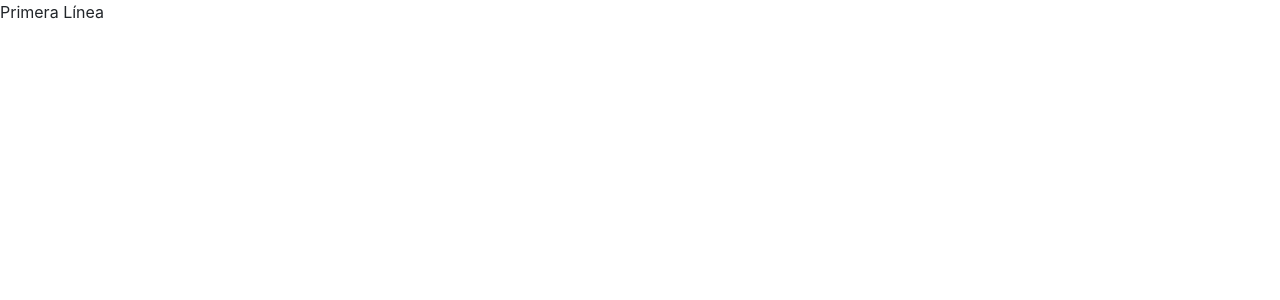
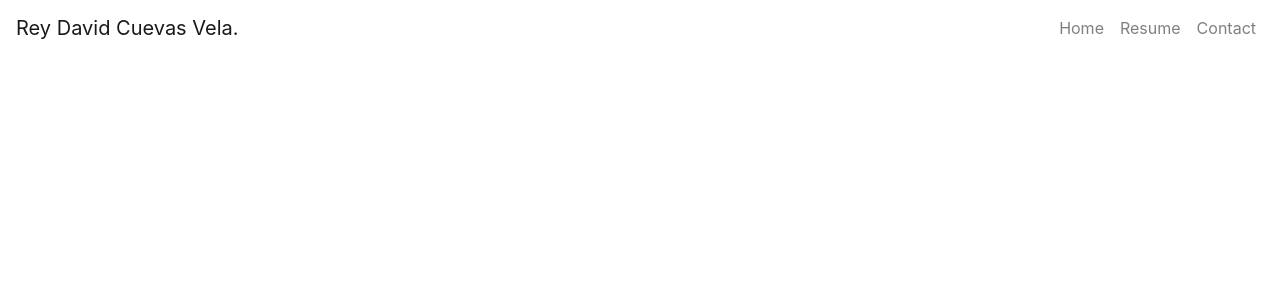
Before and after one commit to redacuve/my-portfolio, a React (Create React App) app: page / in a window 1280 px wide. Shown: the top 300 px of the page. Built offline with nearby package versions, Linux system fonts and the light colour scheme.

Commit message:
created the navbar

```diff
--- a/package.json
+++ b/package.json
@@ -7,7 +7,9 @@
     "@testing-library/react": "^9.3.2",
     "@testing-library/user-event": "^7.1.2",
     "react": "^16.13.1",
+    "react-bootstrap": "^1.0.1",
     "react-dom": "^16.13.1",
+    "react-router-dom": "^5.2.0",
     "react-scripts": "3.4.1"
   },
   "scripts": {
--- a/src/App.js
+++ b/src/App.js
@@ -1,4 +1,19 @@
 import React from 'react';
+// CSS
+
+// External Libraries
+import {
+    BrowserRouter as Router,
+    Switch,
+    Route,
+    Link
+  } from "react-router-dom";
+
+// Bootstrap Components
+import Container from 'react-bootstrap/Container';
+
+// My Components
+import NavBar from './components/NavBar';
 
 class App extends React.Component {
     constructor(props){
@@ -8,7 +23,12 @@
 
     render(){
         return(
-            <div>Primera Línea</div>
+            <Router>
+                <NavBar />
+                <Container fluid={true}>
+
+                </Container>
+            </Router>
         );
     }
 
--- /dev/null
+++ b/src/components/NavBar.js
@@ -0,0 +1,22 @@
+import React from 'react';
+import Navbar from 'react-bootstrap/Navbar';
+import Nav from 'react-bootstrap/Nav';
+import Link from 'react-router-dom/Link'
+
+function NavBar() {
+    return(
+        <Navbar bg="transparent" expand="lg">
+            <Navbar.Brand>Rey David Cuevas Vela.</Navbar.Brand>
+            <Navbar.Toggle aria-controls="navbar-toggle" />
+            <Navbar.Collapse id="navbar-toggle">
+                <Nav className="ml-auto">
+                    <Link className="nav-link" to="/">Home</Link>
+                    <Link className="nav-link" to="/about">Resume</Link>
+                    <Link className="nav-link" to="/contact">Contact</Link>
+                </Nav>
+            </Navbar.Collapse>
+        </Navbar>
+    );
+}
+
+export default NavBar;
```
Also changed, not shown: 1 other file (tests, documents, lock files or other folders).
